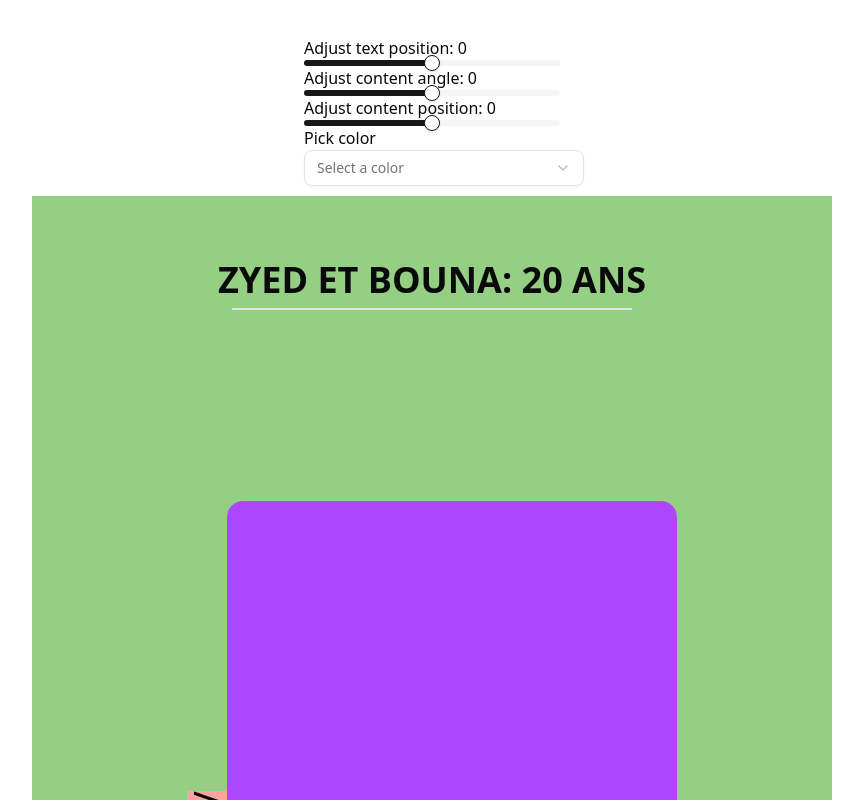
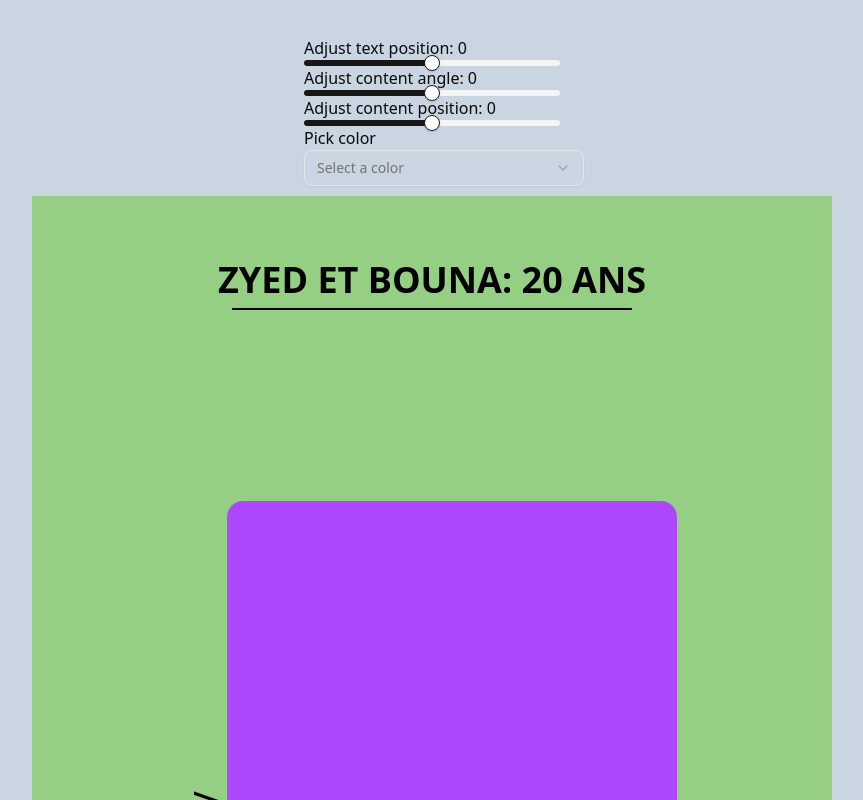
Before and after one commit to theaupoulat/medusa_slideshow, a React (Vite) app: page / in a window 1280 px wide. Shown: the top 800 px of the page, without its empty margins (208-1071 px from the left). Built offline with nearby package versions, Linux system fonts and the light colour scheme.

Commit message:
feat: set the font text with the best contrast
this formula is based on the W3C recommendations (see https://stackoverflow.com/questions/3942878/how-to-decide-font-color-in-white-or-black-depending-on-background-color)

```diff
--- a/src/App.tsx
+++ b/src/App.tsx
@@ -1,6 +1,6 @@
 import { useState } from "react";
 import "./App.css";
-import { slideColors } from "./colors";
+import { isColorDark, slideColors } from "./colors";
 import {
   Select,
   SelectContent,
@@ -29,9 +29,10 @@ function App() {
   const [slideColor, setSlideColor] = useState(slideColors[0].hex);
 
   const selectOptions = buildSelectOptions();
+  const textColor = isColorDark(slideColor) ? "#FFFFFF" : "#000000";
 
   return (
-    <div className="p-9 flex flex-col items-center gap-2.5">
+    <div className="p-9 flex flex-col items-center gap-2.5 bg-slate-300">
       <div id="slider-content" className="w-3xs">
         <span> Adjust text position: {textPosition} </span>
         <Slider
@@ -71,11 +72,23 @@ function App() {
           backgroundColor: slideColor,
         }}
       >
-        <div id="title" className="flex flex-col items-center gap-2">
-          <div id="text" className="uppercase text-4xl font-semibold mt-11">
+        <div id="header" className="flex flex-col items-center gap-2">
+          <div
+            id="title"
+            style={{
+              color: textColor,
+            }}
+            className="uppercase text-4xl font-semibold mt-11"
+          >
             zyed et bouna: 20 ans
           </div>
-          <div id="line" className="border-b-2 w-[400px]"></div>
+          <div
+            id="line"
+            style={{
+              borderColor: textColor,
+            }}
+            className="border-b-2 w-[400px]"
+          ></div>
         </div>
         <div
           id="content"
@@ -86,9 +99,10 @@ function App() {
         >
           <div
             id="media_name"
-            className="uppercase text-4xl bg-red-300"
+            className=" uppercase text-4xl"
             style={{
               transform: `translateX(${textPosition}px)`,
+              color: textColor,
             }}
           >
             a la tv sur ma tv
--- a/src/colors.ts
+++ b/src/colors.ts
@@ -20,3 +20,24 @@ export const slideColors = [
     name: "rouge brun",
   },
 ];
+
+type ColorHexCode = string;
+
+export const isColorDark = (rawColor: ColorHexCode) => {
+  const color =
+    rawColor.charAt(0) === "#" ? rawColor.substring(1, 7) : rawColor;
+
+  const r = parseInt(color.substring(0, 2), 16); // hexToR
+  const g = parseInt(color.substring(2, 4), 16); // hexToG
+  const b = parseInt(color.substring(4, 6), 16); // hexToB
+
+  const uicolors = [r / 255, g / 255, b / 255];
+  const c = uicolors.map((col) => {
+    if (col <= 0.03928) {
+      return col / 12.92;
+    }
+    return Math.pow((col + 0.055) / 1.055, 2.4);
+  });
+  const L = 0.2126 * c[0] + 0.7152 * c[1] + 0.0722 * c[2];
+  return L <= 0.179;
+};
```
